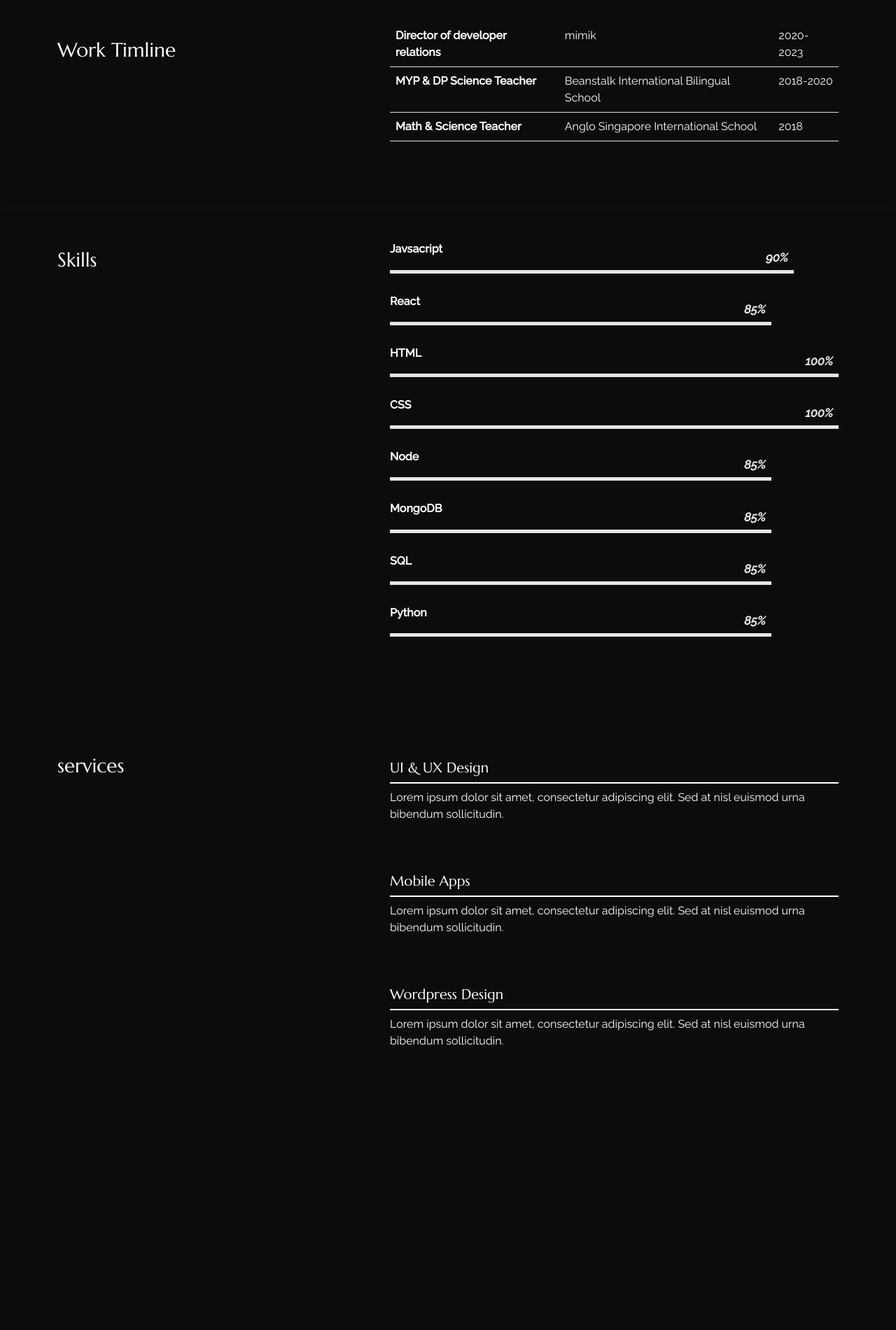
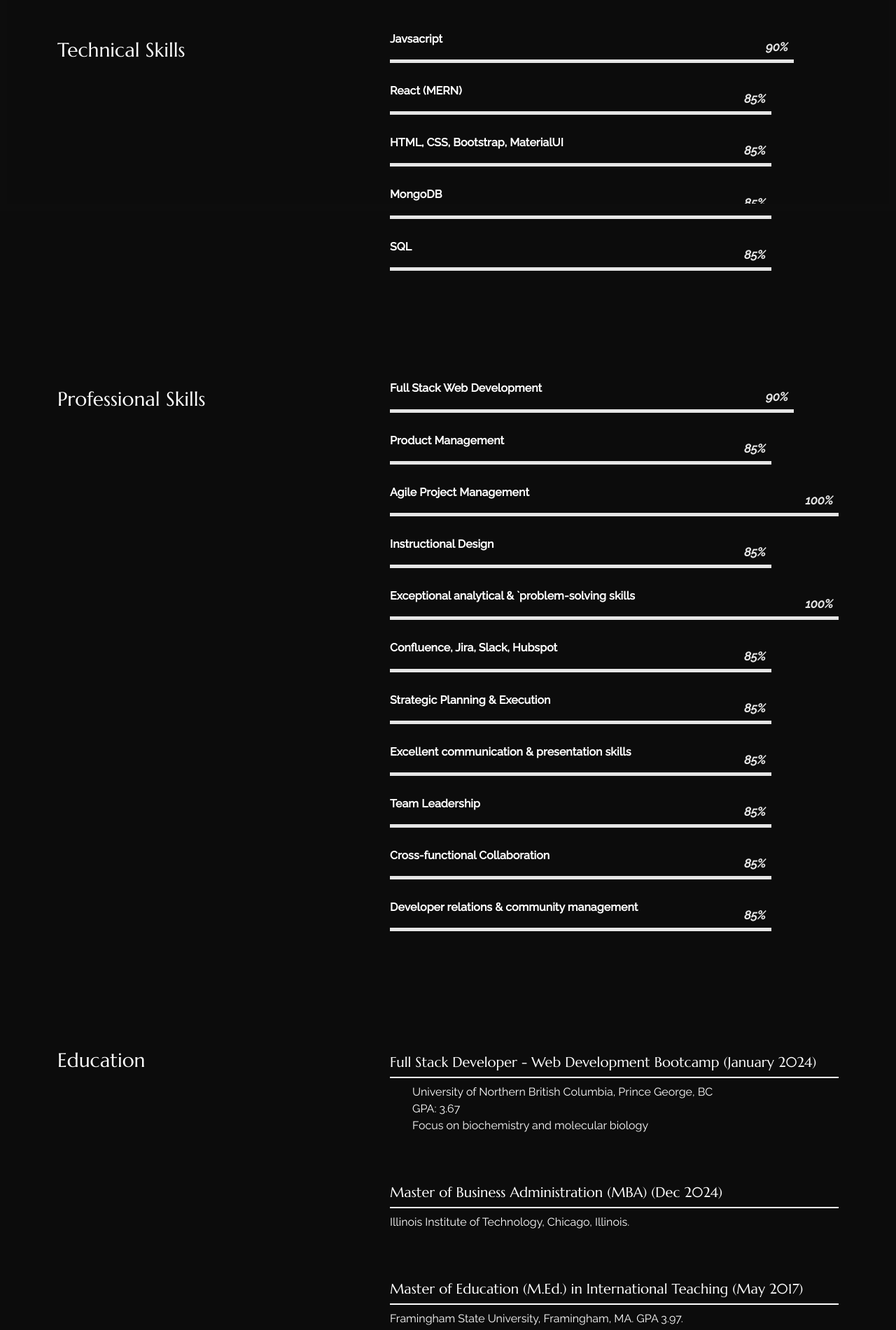
Before and after one commit to MrSep01/meSep-portfolio, a React (Create React App) app: page /about in a window 1280 px wide. Shown: the part 499-2400 px from the top of the page at 70% size. Before the commit the page ends 2039 px from the top, so only its background shows below. Built offline with nearby package versions, Linux system fonts and the light colour scheme.

Commit message:
update-content

```diff
--- a/src/content_option.js
+++ b/src/content_option.js
@@ -19,45 +19,23 @@ const introdata = {
 
 const dataabout = {
     title: "a little about me",
-    aboutme: "I am a Full Stack Developer, a product manager, and an instructional designer. My passion is to create products that are useful, usable, and beautiful. I have a background in science and education. I have taught science and math for 5 years. I have a master's degree in instructional design and technology. I have worked as an instructional designer for 2 years. I have a certificate in full-stack development from the University of New",
+    aboutme: "A Full Stack Developer bootcamp graduate with a keen interest in a software developer position. Experience in Agile-focused product management and technical expertise. Proven ability to translate business requirements into development tasks and oversee major projects. Proficient in both front-end and back-end development, with a background in biochemistry and international science education. Strong communicator and collaborator building on years of teaching experience.",
 };
-const worktimeline = [{
-        jobtitle: "Director of developer relations",
-        where: "mimik",
-        date: "2020-2023",
-    },
-    {
-        jobtitle: "MYP & DP Science Teacher",
-        where: "Beanstalk International Bilingual School",
-        date: "2018-2020",
-    },
-    {
-        jobtitle: "Math & Science Teacher",
-        where: "Anglo Singapore International School",
-        date: "2018",
-    },
-];
 
-const skills = [{
+
+const technicalskills = [{
         name: "Javsacript",
         value: 90,
     },
     {
-        name: "React",
+        name: "React (MERN)",
         value: 85,
     },
+
     {
-        name: "HTML",
-        value: 100,
-    },
-    {
-        name: "CSS",
-        value: 100,
-    },
-    {
-        name: "Node",
-        value: 85,
-    },
+    name: "HTML, CSS, Bootstrap, MaterialUI",
+    value: 85,
+},
 
     {
         name: "MongoDB",
@@ -69,17 +47,103 @@ const skills = [{
         value: 85,
     },
 
-    {
-        name: "Python",
-        value: 85,
-    },
 
 
 ];
 
-const services = [{
-        title: "UI & UX Design",
-        description: "Lorem ipsum dolor sit amet, consectetur adipiscing elit. Sed at nisl euismod urna bibendum sollicitudin.",
+
+const professionalskills = [{
+    name: "Full Stack Web Development",
+    value: 90,
+},
+{
+    name: "Product Management",
+    value: 85,
+},
+{
+    name: "Agile Project Management",
+    value: 100,
+},
+
+{
+    name: "Instructional Design",
+    value: 85,
+},
+{
+    name: "Exceptional analytical & `problem-solving skills",
+    value: 100,
+},
+{
+    name: "Confluence, Jira, Slack, Hubspot",
+    value: 85,
+},
+
+{
+    name: "Strategic Planning & Execution",
+    value: 85,
+},
+
+{   name: "Excellent communication & presentation skills",
+    value: 85,
+},
+
+{
+    name: "Team Leadership",
+    value: 85,
+},
+
+{
+    name: "Cross-functional Collaboration",
+    value: 85,
+
+},
+
+
+{
+    name: "Developer relations & community management",
+    value: 85,
+}
+
+];
+
+
+const education = [{
+    title: "Full Stack Developer - Web Development Bootcamp   (January 2024)",
+    description: [
+        "University of Northern British Columbia, Prince George, BC",
+
+         "GPA: 3.67",
+
+        "Focus on biochemistry and molecular biology",
+
+    ],
+
+},
+{
+    title: "Master of Business Administration (MBA)  (Dec 2024)",
+    description: "Illinois Institute of Technology, Chicago, Illinois.",
+},
+{
+    title: "Master of Education (M.Ed.) in International Teaching (May 2017)",
+    description: "Framingham State University, Framingham, MA. GPA 3.97.",
+},
+
+{
+    title: "Bachelor of Science (B.Sc.) in Biochemistry &amp; Molecular Biology (May 2011)",
+    description: "University of Northern British Columbia, Prince George, BC GPA 3.67.",
+},
+];
+
+const workexperience = [{
+        title: "Director of Academy & Developer Relations",
+        description:
+        [ <strong>mimik Technology Inc. Vancouver (Remote) ---      April 2019- July 2020 </strong>,
+        "- Led the launch of training, certification, and developer series programs.",
+         "- Enhanced developer engagement by 25% through streamlined experiences.",
+        "- Improved customer retention by focusing on quality support, and training.",
+        "- Enhanced cross-team communication by aligning product and market strategies."
+
+        ],
     },
     {
         title: "Mobile Apps",
@@ -90,6 +154,9 @@ const services = [{
         description: "Lorem ipsum dolor sit amet, consectetur adipiscing elit. Sed at nisl euismod urna bibendum sollicitudin.",
     },
 ];
+
+
+
 
 const dataportfolio = [{
         img: "https://storage.googleapis.com/sepsimagerepo/Screenshot%202024-01-20%20at%2015.33.27.jpg",
@@ -136,9 +203,10 @@ export {
     meta,
     dataabout,
     dataportfolio,
-    worktimeline,
-    skills,
-    services,
+    technicalskills,
+    professionalskills,
+    workexperience,
+    education,
     introdata,
     contactConfig,
     socialprofils,
--- a/src/pages/about/index.js
+++ b/src/pages/about/index.js
@@ -5,9 +5,10 @@ import { Container, Row, Col } from "react-bootstrap";
 import {
   dataabout,
   meta,
-  worktimeline,
-  skills,
-  services,
+  technicalskills,
+  professionalskills,
+  education,
+  workexperience
 } from "../../content_option";
 
 export const About = () => {
@@ -16,15 +17,17 @@ export const About = () => {
       <Container className="About-header">
         <Helmet>
           <meta charSet="utf-8" />
-          <title> About | {meta.title}</title>
+          <title>About | {meta.title}</title>
           <meta name="description" content={meta.description} />
         </Helmet>
+
         <Row className="mb-5 mt-3 pt-md-3">
           <Col lg="8">
-            <h1 className="display-4 mb-4">About me</h1>
+            <h1 className="display-4 mb-4">About Me</h1>
             <hr className="t_border my-4 ml-0 text-left" />
           </Col>
         </Row>
+
         <Row className="sec_sp">
           <Col lg="5">
             <h3 className="color_sec py-4">{dataabout.title}</h3>
@@ -35,66 +38,95 @@ export const About = () => {
             </div>
           </Col>
         </Row>
-        <Row className=" sec_sp">
+
+        <Row className="sec_sp">
           <Col lg="5">
-            <h3 className="color_sec py-4">Work Timline</h3>
+            <h3 className="color_sec py-4">Technical Skills</h3>
           </Col>
           <Col lg="7">
-            <table className="table caption-top">
-              <tbody>
-                {worktimeline.map((data, i) => {
-                  return (
-                    <tr key={i}>
-                      <th scope="row">{data.jobtitle}</th>
-                      <td>{data.where}</td>
-                      <td>{data.date}</td>
-                    </tr>
-                  );
-                })}
-              </tbody>
-            </table>
+            {technicalskills.map((skill, i) => (
+              <div key={i}>
+                <h3 className="progress-title">{skill.name}</h3>
+                <div className="progress">
+                  <div
+                    className="progress-bar"
+                    style={{ width: `${skill.value}%` }}
+                  >
+                    <div className="progress-value">{skill.value}%</div>
+                  </div>
+                </div>
+              </div>
+            ))}
           </Col>
         </Row>
+
         <Row className="sec_sp">
           <Col lg="5">
-            <h3 className="color_sec py-4">Skills</h3>
+            <h3 className="color_sec py-4">Professional Skills</h3>
           </Col>
           <Col lg="7">
-            {skills.map((data, i) => {
-              return (
-                <div key={i}>
-                  <h3 className="progress-title">{data.name}</h3>
-                  <div className="progress">
-                    <div
-                      className="progress-bar"
-                      style={{
-                        width: `${data.value}%`,
-                      }}
-                    >
-                      <div className="progress-value">{data.value}%</div>
-                    </div>
+            {professionalskills.map((skill, i) => (
+              <div key={i}>
+                <h3 className="progress-title">{skill.name}</h3>
+                <div className="progress">
+                  <div
+                    className="progress-bar"
+                    style={{ width: `${skill.value}%` }}
+                  >
+                    <div className="progress-value">{skill.value}%</div>
                   </div>
                 </div>
-              );
-            })}
+              </div>
+            ))}
           </Col>
         </Row>
+
         <Row className="sec_sp">
-          <Col lang="5">
-            <h3 className="color_sec py-4">services</h3>
+          <Col lg="5">
+            <h3 className="color_sec py-4">Education</h3>
           </Col>
           <Col lg="7">
-            {services.map((data, i) => {
-              return (
-                <div className="service_ py-4" key={i}>
-                  <h5 className="service__title">{data.title}</h5>
-                  <p className="service_desc">{data.description}</p>
-                </div>
-              );
-            })}
+            {education.map((edu, i) => (
+              <div className="service_ py-4" key={i}>
+                <h5 className="service__title">{edu.title}</h5>
+                {Array.isArray(edu.description) ? (
+                  <ul>
+                    {edu.description.map((desc, index) => (
+                      <li key={index}>{desc}</li>
+                    ))}
+                  </ul>
+                ) : (
+                  <p className="service_desc">{edu.description}</p>
+                )}
+              </div>
+            ))}
+          </Col>
+        </Row>
+
+        <Row className="sec_sp">
+          <Col lg="5">
+            <h3 className="color_sec py-4">Work Experience</h3>
+          </Col>
+          <Col lg="7">
+            {workexperience.map((exp, i) => (
+              <div className="service_ py-4" key={i}>
+                <h5 className="service__title">{exp.title}</h5>
+                {Array.isArray(exp.description) ? (
+                  <ul>
+                    {exp.description.map((desc, index) => (
+                      <li key={index}>{desc}</li>
+                    ))}
+                  </ul>
+                ) : (
+                  <p className="service_desc">{exp.description}</p>
+                )}
+              </div>
+            ))}
           </Col>
         </Row>
       </Container>
     </HelmetProvider>
   );
 };
+
+export default About;
--- a/src/pages/contact/index.js
+++ b/src/pages/contact/index.js
@@ -111,7 +111,7 @@ export const ContactUs = () => {
             </address>
             <p>{contactConfig.description}</p>
           </Col>
-          <Col lg="7" className="d-flex align-items-center">
+          <Col lg="7" className="d-flex align-items-center ">
             <form onSubmit={handleSubmit} className="contact__form w-100">
               <Row>
                 <Col lg="6" className="form-group">
--- a/src/pages/contact/style.css
+++ b/src/pages/contact/style.css
@@ -1,16 +1,23 @@
-.contact__form .form-control {
-    padding: 1.375rem .75rem;
-    line-height: 1.5;
-    color: var(--text-color);
-    background-color: var(--bg-color);
-    border-radius: 0 !important;
-    border: 1px solid var(--secondary-color);
+.contact__form .form-control,
+.contact__form .form-control:focus {
+  padding: 1.375rem 0.75rem;
+  line-height: 1.5;
+  color: var(--text-color) !important;
+  background-color: var(--bg-color) !important;
+  border: 1px solid var(--secondary-color) !important;
 }
 
-.contact__form input.form-control {
+ .contact__form input.form-control  {
+    color: var(--text-color) !important;
     margin-bottom: 2em;
     height: calc(2.5em + .75rem + 2px);
 }
+
+
+.contact__form .form-control::placeholder {
+    color: var(--text-color);
+    opacity: 1; /* Ensuring full opacity */
+  }
 
 button.btn.ac_btn:hover {
     color: var(--secondary-color);
```
Also changed, not shown: public/manifest.json. Lines whose indentation alone changed are shown as unchanged.
